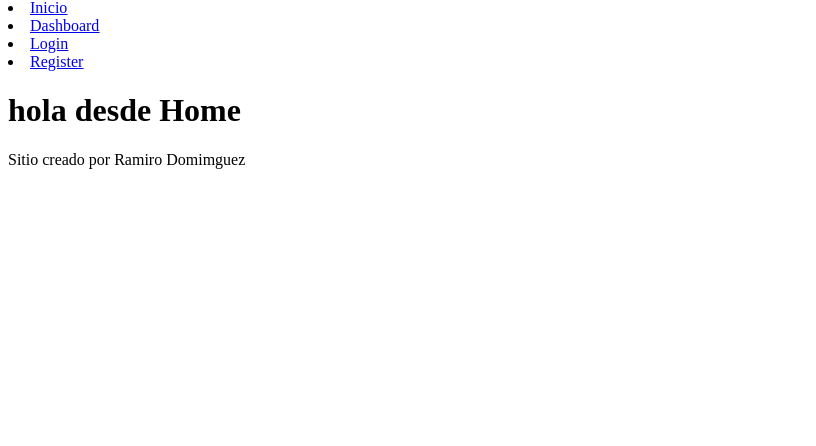
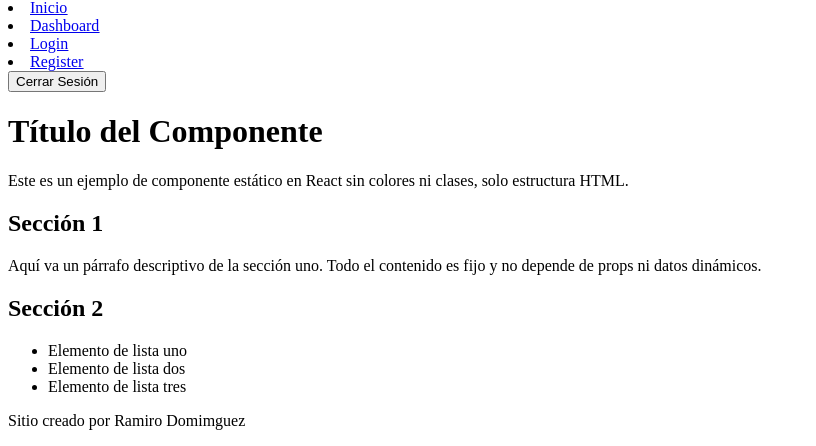
Before and after one commit to Ramiro99-99/proyecto-final, a React (Vite) app: page / in a window 1280 px wide. Shown: the part 313-759 px from the top of the page, without its empty margins (0-816 px from the left). Built offline with nearby package versions, Linux system fonts and the light colour scheme.

Commit message:
add: Contenido inicial del Home

```diff
--- a/src/components/Header.jsx
+++ b/src/components/Header.jsx
@@ -1,5 +1,8 @@
 import { Link } from "react-router-dom"
 
+
+
+{/*alt para escribir en varias lineas a la vez */}
 const Header = () => {
   return (
     <header>
@@ -10,6 +13,7 @@ const Header = () => {
           <li><Link to="/Dashboard">Dashboard</Link></li>
           <li><Link to="/Login">Login</Link></li>
           <li><Link to="/Register">Register</Link></li>
+          <button>Cerrar Sesión</button>
 
         </u>
       </nav>
--- a/src/views/Home.jsx
+++ b/src/views/Home.jsx
@@ -3,7 +3,34 @@ import { Layout } from "../components/Layout"
 const Home = () => {
   return (
     <Layout>
-        <h1>hola desde Home</h1>
+
+      <header>
+        <h1>Título del Componente</h1>
+        <p>
+          Este es un ejemplo de componente estático en React sin colores
+          ni clases, solo estructura HTML.
+        </p>
+      </header>
+
+      <section>
+        <h2>Sección 1</h2>
+        <p>
+          Aquí va un párrafo descriptivo de la sección uno. Todo el contenido es
+          fijo y no depende de props ni datos dinámicos.
+        </p>
+      </section>
+
+      <section>
+        <h2>Sección 2</h2>
+        <ul>
+          <li>Elemento de lista uno</li>
+          <li>Elemento de lista dos</li>
+          <li>Elemento de lista tres</li>
+        </ul>
+      </section>
+
+
+
 
     </Layout>
   )
```
